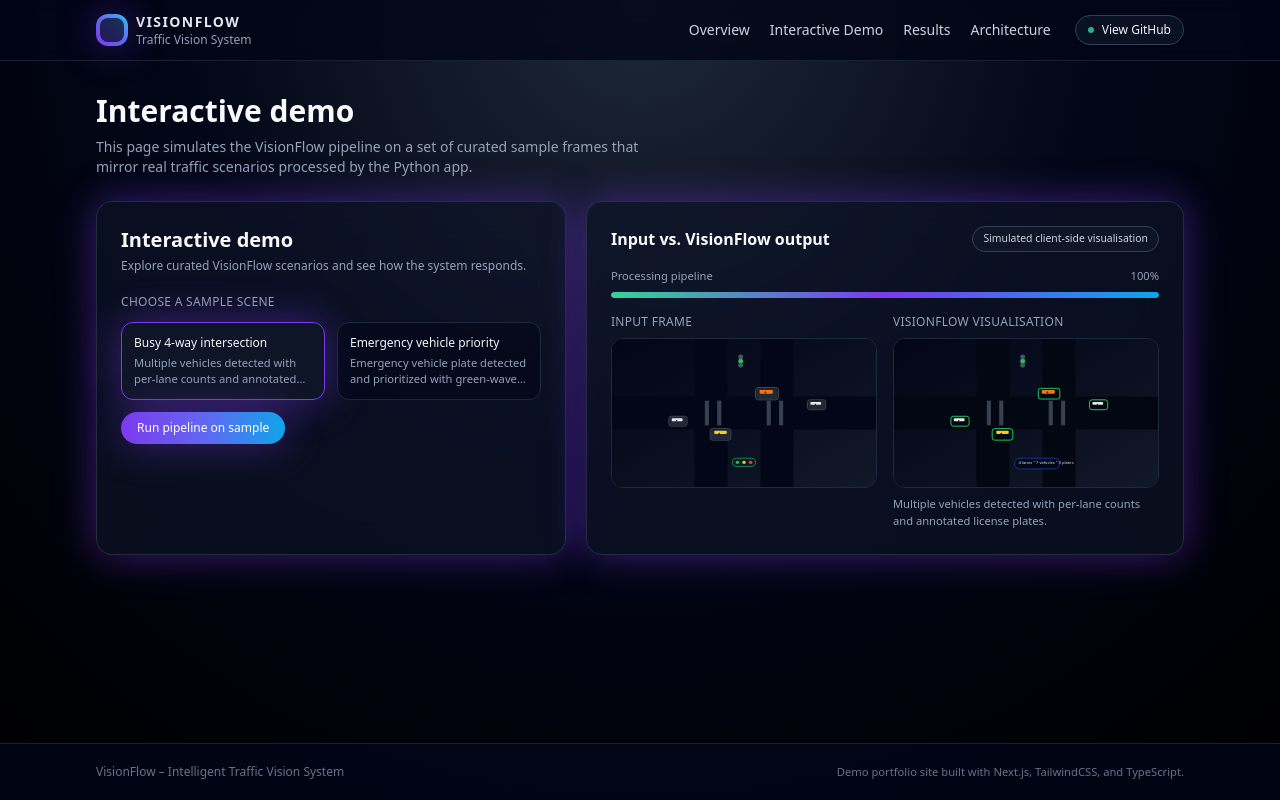
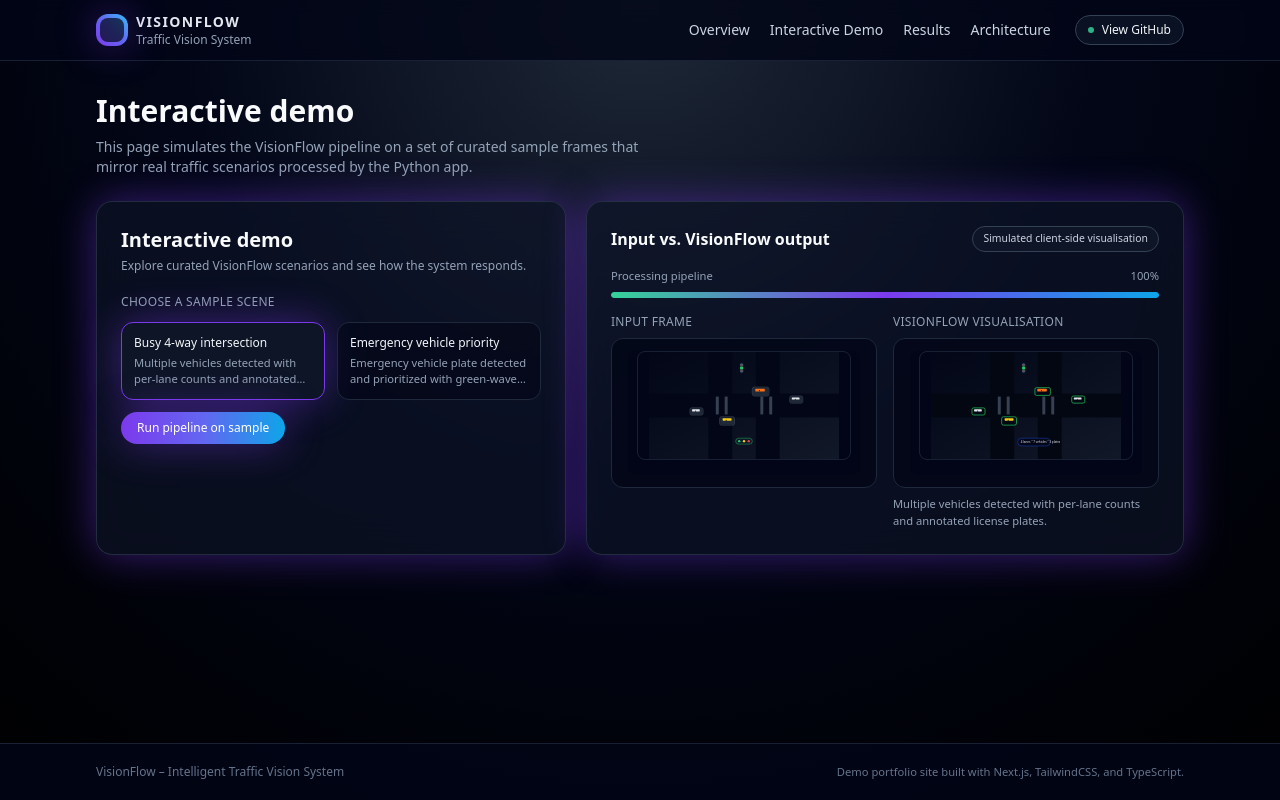
Before and after one commit to XreeceX/VisionFlow, a Next.js app in the folder visionflow-demo-site/: page /demo in a window 1280 px wide. Both pictures are taken after a click on the button "Run pipeline on sample". Built offline with nearby package versions, Linux system fonts and the light colour scheme.

Commit message:
fix frame

```diff
--- a/visionflow-demo-site/components/ResultViewer.tsx
+++ b/visionflow-demo-site/components/ResultViewer.tsx
@@ -112,15 +112,19 @@
           <p className="text-xs font-medium uppercase tracking-wide text-slate-400">
             Input frame
           </p>
-          <div className="relative aspect-video overflow-hidden rounded-xl border border-slate-800 bg-slate-950/80">
+          <div className="relative aspect-video rounded-xl border border-slate-800 bg-slate-950/80 px-4 py-3">
             {activeSample ? (
+              <div className="relative h-full w-full rounded-lg bg-slate-950/80">
+                <div className="relative mx-auto h-[88%] w-[92%] overflow-hidden rounded-lg border border-slate-800/80">
                   <Image
                     src={activeSample.inputPath}
                     alt="Input traffic frame"
                     fill
                     sizes="(max-width: 768px) 100vw, 50vw"
-                className="object-cover"
+                    className="object-contain"
                   />
+                </div>
+              </div>
             ) : (
               <div className="flex h-full items-center justify-center text-[0.7rem] text-slate-500">
                 Choose a sample to preview
@@ -133,7 +137,7 @@
           <p className="text-xs font-medium uppercase tracking-wide text-slate-400">
             VisionFlow visualisation
           </p>
-          <div className="relative aspect-video overflow-hidden rounded-xl border border-slate-800 bg-slate-950/80">
+          <div className="relative aspect-video rounded-xl border border-slate-800 bg-slate-950/80 px-4 py-3">
             {isProcessing && (
               <div className="absolute inset-0 z-20 flex flex-col items-center justify-center gap-2 bg-slate-950/60 backdrop-blur">
                 <div className="h-10 w-10 animate-spin-slow rounded-full border-2 border-accent border-t-transparent" />
@@ -144,13 +148,17 @@
             )}
 
             {showResult && activeSample && (
+              <div className="relative h-full w-full rounded-lg bg-slate-950/80">
+                <div className="relative mx-auto h-[88%] w-[92%] overflow-hidden rounded-lg border border-slate-800/80">
                   <Image
                     src={activeSample.resultPath}
                     alt="VisionFlow processed output"
                     fill
                     sizes="(max-width: 768px) 100vw, 50vw"
-                className="object-cover"
+                    className="object-contain"
                   />
+                </div>
+              </div>
             )}
 
             {showResult && !activeSample && inputUrl && overlay && (
```
Lines whose indentation alone changed are shown as unchanged.
